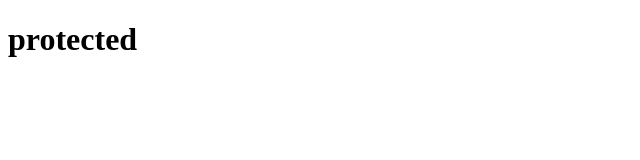
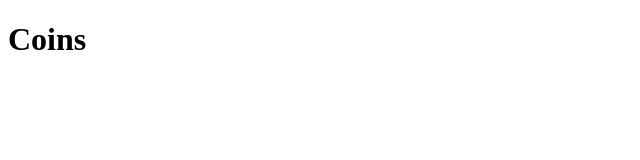
Before and after one commit to hyungJinn/react-crypto-tracker, a React (Create React App) app: page / in a window 1280 px wide. Shown: the top 160 px of the page, without its empty margins (0-640 px from the left). Built offline with nearby package versions, Linux system fonts and the light colour scheme.

Commit message:
#4.0 Setup

```diff
--- a/src/App.tsx
+++ b/src/App.tsx
@@ -1,20 +1,9 @@
 import React, { useState } from "react";
 import styled from "styled-components";
-
-const Container = styled.div`
-  background-color: ${(props) => props.theme.bgColor};
-`;
-
-const H1 = styled.h1`
-  color: ${(props) => props.theme.textColor};
-`;
+import Router from "./Router";
 
 function App() {
-  return (
-    <Container>
-      <H1>protected</H1>
-    </Container>
-  );
+  return <Router />;
 }
 
 export default App;
--- /dev/null
+++ b/src/Router.tsx
@@ -0,0 +1,20 @@
+import { BrowserRouter, Switch, Route } from "react-router-dom";
+import Coins from "./routes/Coins";
+import Coin from "./routes/Coin";
+
+function Router() {
+  return (
+    <BrowserRouter>
+      <Switch>
+        <Route path="/:coinId">
+          <Coin />
+        </Route>
+        <Route path="/">
+          <Coins />
+        </Route>
+      </Switch>
+    </BrowserRouter>
+  );
+}
+
+export default Router;
--- a/src/index.tsx
+++ b/src/index.tsx
@@ -2,11 +2,11 @@ import React from "react";
 import ReactDOM from "react-dom";
 import { ThemeProvider } from "styled-components";
 import App from "./App";
-import { lightTheme } from "./theme";
+import { theme } from "./theme";
 
 ReactDOM.render(
   <React.StrictMode>
-    <ThemeProvider theme={lightTheme}>
+    <ThemeProvider theme={theme}>
       <App />
     </ThemeProvider>
   </React.StrictMode>,
--- /dev/null
+++ b/src/routes/Coin.tsx
@@ -0,0 +1,11 @@
+import { useParams } from "react-router";
+
+interface RouteParams {
+  coinId: string;
+}
+
+function Coin() {
+  const { coinId } = useParams<RouteParams>();
+  return <h1>Coin : {coinId}</h1>;
+}
+export default Coin;
--- /dev/null
+++ b/src/routes/Coins.tsx
@@ -0,0 +1,4 @@
+function Coins() {
+  return <h1>Coins</h1>;
+}
+export default Coins;
--- a/src/theme.ts
+++ b/src/theme.ts
@@ -1,13 +1,7 @@
 import { DefaultTheme } from "styled-components";
 
-export const lightTheme: DefaultTheme = {
+export const theme: DefaultTheme = {
   bgColor: "white",
   textColor: "black",
   btnColor: "tomato",
 };
-
-export const darkTheme: DefaultTheme = {
-  bgColor: "black",
-  textColor: "white",
-  btnColor: "teal",
-};
```
